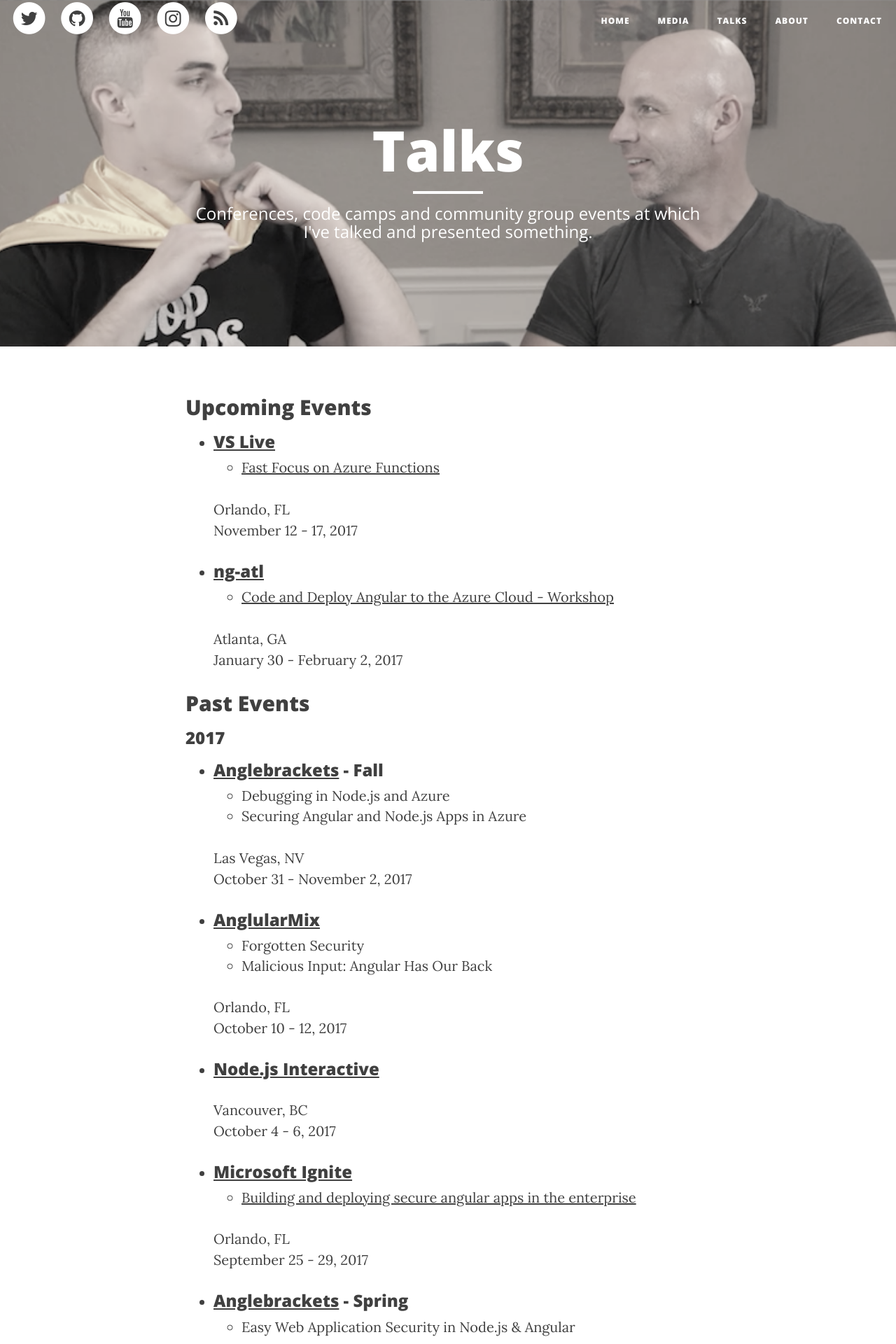
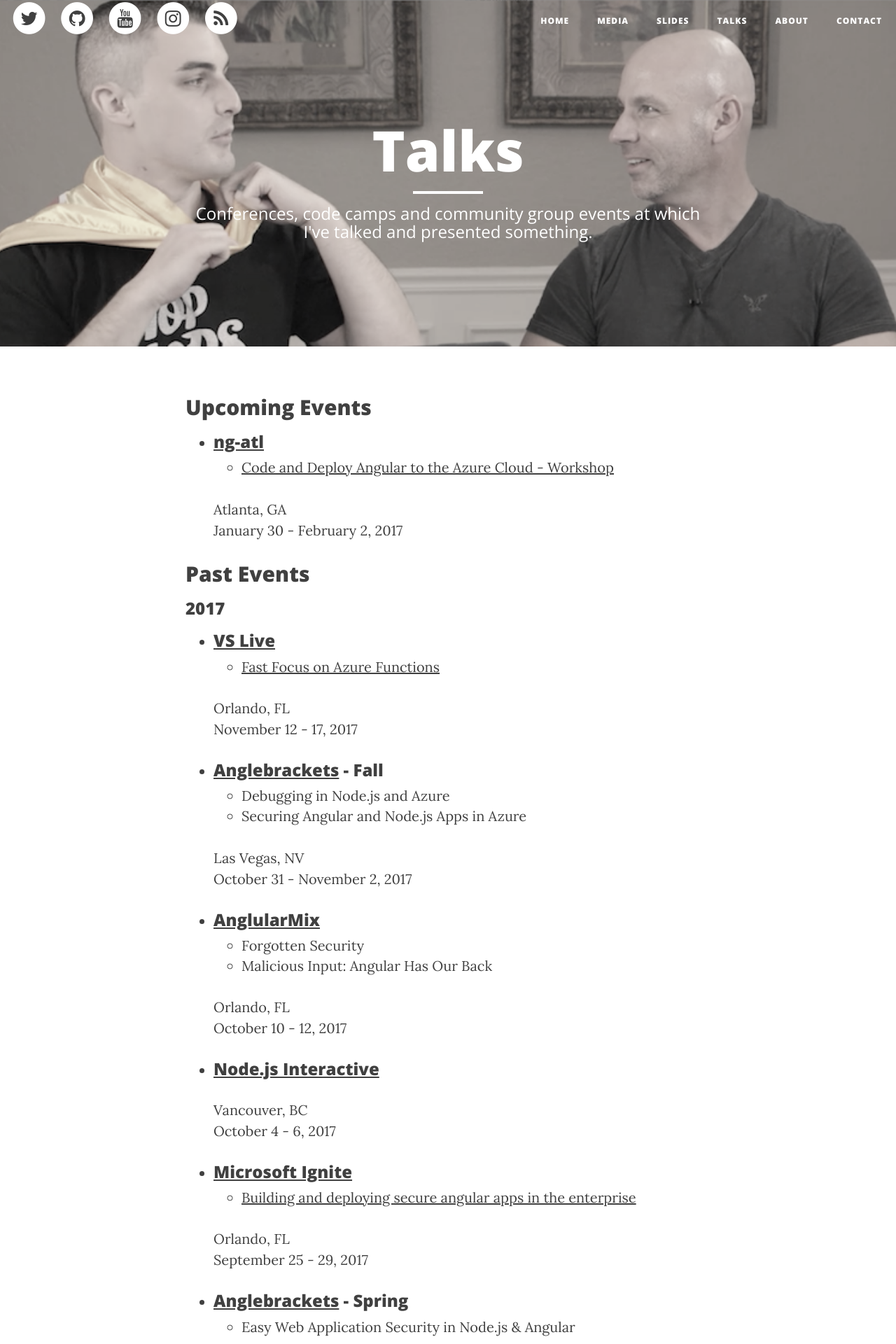
Before and after one commit to clarkio/clarkio.github.io, a Jekyll site: the page built from talks.md, in a window 1280 px wide. Shown: the top 1920 px of the page at 70% size. Built offline with Jekyll 4.4.1, drawn with Linux system fonts in a browser that asks for light colours; nearby versions of some CDN libraries.

Commit message:
add slides page, update talks and css

```diff
--- a/css/clean-blog.css
+++ b/css/clean-blog.css
@@ -303,10 +303,10 @@
   vertical-align: middle;
   vertical-align: baseline;
   opacity: 0;
-  -webkit-transition: top 0.3s ease,opacity 0.3s ease;
-  -moz-transition: top 0.3s ease,opacity 0.3s ease;
-  -ms-transition: top 0.3s ease,opacity 0.3s ease;
-  transition: top 0.3s ease,opacity 0.3s ease;
+  -webkit-transition: top 0.3s ease, opacity 0.3s ease;
+  -moz-transition: top 0.3s ease, opacity 0.3s ease;
+  -ms-transition: top 0.3s ease, opacity 0.3s ease;
+  transition: top 0.3s ease, opacity 0.3s ease;
 }
 .floating-label-form-group::not(:first-child) {
   padding-left: 14px;
@@ -413,3 +413,6 @@
 ul li ul li a {
   text-decoration: underline;
 }
+div ul:not([class='nav navbar-nav navbar-right']) li a {
+  text-decoration: underline;
+}
```
Also changed, not shown: slides.md (added, +15 -0 lines), talks.md (+4 -4 lines). Lines whose indentation alone changed are shown as unchanged.
